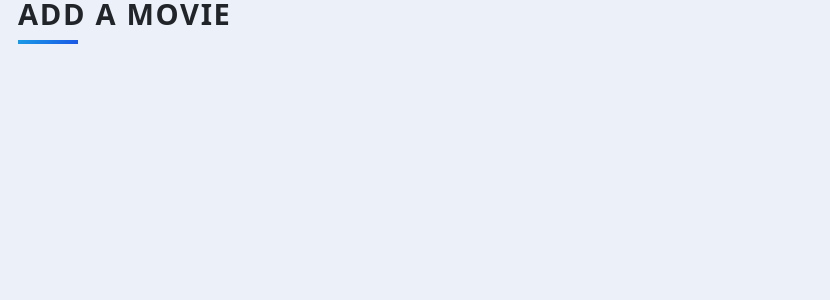
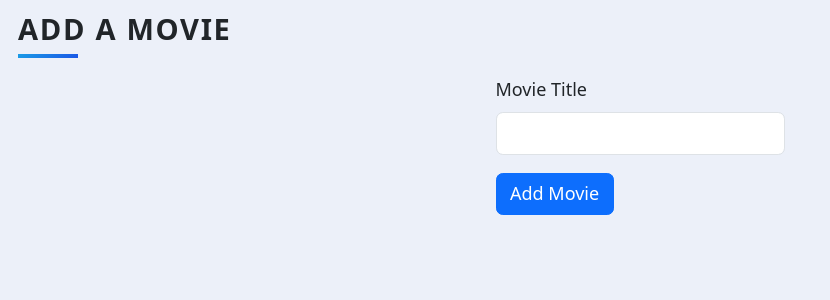
Before and after one commit to Balaji-B-GIT/My_Top_10_Movies_Of_All_Time, a Flask app: template templates/add.html in a window 1280 px wide. Shown: the top 300 px of the page, without its empty margins (0-830 px from the left). Run offline with Flask 3, Linux system fonts and the light colour scheme; the template is opened without the code that fills it: values that come from a table or form of the project are taken from there, others are empty; some libraries are stand-ins or nearby versions.

Commit message:
Added multiple features

```diff
--- a/main.py
+++ b/main.py
@@ -7,7 +7,20 @@ from flask_wtf import FlaskForm
 from wtforms import StringField, SubmitField
 from wtforms.validators import DataRequired
 import requests
+from dotenv import load_dotenv
+import os
 
+load_dotenv("C:/Python/Environmental variables/.env")
+## get these from TMDB----------------------------------
+api_key = os.getenv("tmdb_key")
+api_token = os.getenv("tmdb_token")
+tmdb_url = "https://api.themoviedb.org/3/search/movie"
+tmdb_img_url = "https://image.tmdb.org/t/p/w500"
+##------------------------------------------------------
+headers = {
+    "accept": "application/json",
+    "Authorization": f'Bearer {api_token}'
+}
 '''
 Red underlines? Install the required packages first:
 Open the Terminal in PyCharm (bottom left).
@@ -36,6 +49,10 @@ class Update(FlaskForm):
     review = StringField('Your Review', validators=[DataRequired()])
     submit = SubmitField('Done')
 
+class Add(FlaskForm):
+    movie_title = StringField('Movie Title', validators=[DataRequired()])
+    submit = SubmitField('Add Movie')
+
 app.config['SQLALCHEMY_DATABASE_URI'] = 'sqlite:///top-10-movies.db'
 
 db = SQLAlchemy(model_class=Base)
@@ -49,9 +66,9 @@ class Movie(db.Model):
     title:Mapped[str] = mapped_column(String(250),nullable=False,unique=True)
     year:Mapped[int] = mapped_column(Integer,nullable=False)
     description:Mapped[str] = mapped_column(String(500),nullable=False)
-    rating:Mapped[float] = mapped_column(Float,nullable=False)
-    ranking:Mapped[int] = mapped_column(Integer,nullable=False)
-    review:Mapped[str] = mapped_column(String,nullable=False)
+    rating:Mapped[float] = mapped_column(Float,nullable=True)
+    ranking:Mapped[int] = mapped_column(Integer,nullable=True)
+    review:Mapped[str] = mapped_column(String,nullable=True)
     img_url:Mapped[str] = mapped_column(String,nullable=False)
 
     def __repr__(self):
@@ -89,6 +106,41 @@ def delete():
     db.session.commit()
     return redirect(url_for("home"))
 
+@app.route("/add",methods=["GET","POST"])
+def add_page():
+    form = Add()
+    if form.validate_on_submit():
+        title = form.movie_title.data
+        parameters = {
+            "query": title,
+            "api_key": api_key,
+        }
+        response = requests.get(url=tmdb_url,params=parameters, headers=headers)
+        data = response.json()["results"]
+        return render_template("select.html",results = data)
+    return render_template("add.html",form = form)
+
+
+@app.route("/find")
+def find_movie():
+    movie_id = request.args.get("movie_id")
+    print(movie_id)
+    movie_url = f"https://api.themoviedb.org/3/movie/{movie_id}"
+    print(movie_url)
+    parameters = {
+        "api_key": api_key,
+    }
+    data = requests.get(url = movie_url, params=parameters).json()
+    print(data)
+    new_movie = Movie(
+        title = data["title"],
+        year = data["release_date"].split('-')[0],
+        description = data["overview"],
+        img_url = f"https://image.tmdb.org/t/p/original{data['poster_path']}"
+    )
+    db.session.add(new_movie)
+    db.session.commit()
+    return redirect(url_for("edit",id = new_movie.id))
 
 if __name__ == '__main__':
     app.run(debug=True)
--- a/static/css/styles.css
+++ b/static/css/styles.css
@@ -44,6 +44,7 @@
 	 padding-bottom: 0.5em;
 	 margin-bottom: 1rem;
 	 position: relative;
+	 padding-top: 0.5em;
 }
  .heading:after {
 	 display: block;
--- a/templates/add.html
+++ b/templates/add.html
@@ -1,9 +1,10 @@
 {% extends 'base.html' %}
-
+{% from 'bootstrap5/form.html' import render_form %}
 {% block title %}Add Movie{% endblock %}
 
 {% block content %}
 <div class="content">
     <h1 class="heading">Add a Movie</h1>
+    {{ render_form(form) }}
 </div>
 {% endblock %}
--- a/templates/index.html
+++ b/templates/index.html
@@ -30,7 +30,7 @@
     {% endfor %}
 </div>
 <div class="container text-center add">
-<a href="#" class="button">Add Movie</a>
+<a href="{{ url_for('add_page') }}" class="button">Add Movie</a>
 </div>
 
 {% endblock %}
```
Also changed, not shown: requirements.txt (+5 -7 lines), templates/select.html (+5 -4 lines), instance/top-10-movies.db (deleted).
